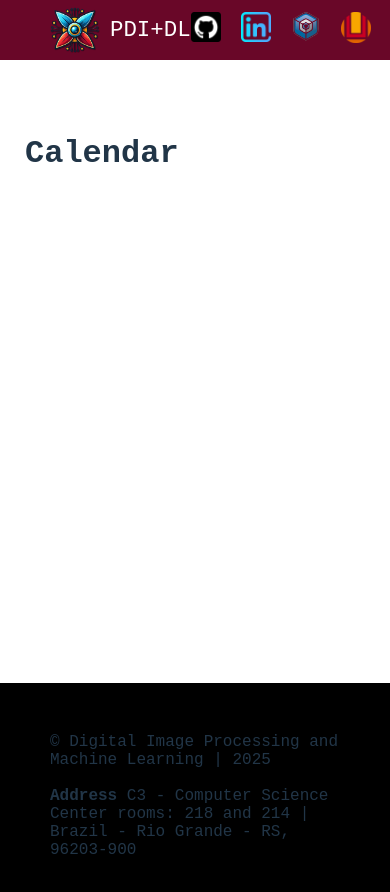
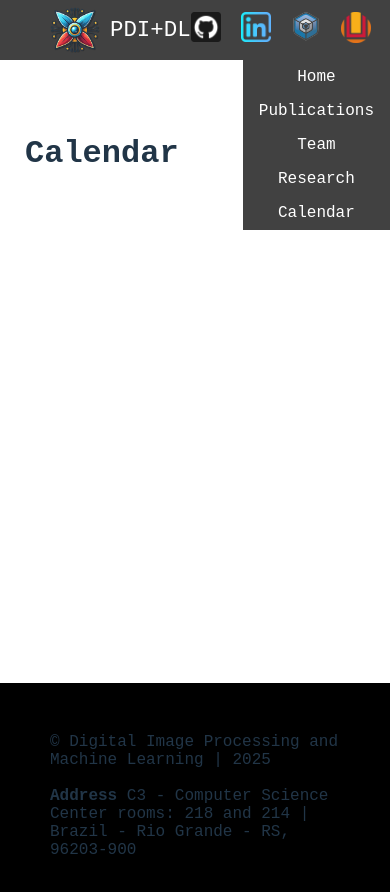
Before and after one commit to PDI-DL/PDI-DL.github.io, a React (Vite) app: page /#/calendar in a window 390 px wide. Shown: the top 892 px of the page. Built offline with nearby package versions, Linux system fonts and the light colour scheme.

Commit message:
Alterações no header

```diff
--- a/src/App.css
+++ b/src/App.css
@@ -22,10 +22,14 @@
 /* Header Section */
 
 header{
+    position: sticky;
+    top: 0;
+    z-index: 100;
     display: flex;
     align-items: center;
     height: 60px;
-    background-color: rgb(105, 7, 40);
+    background-color: rgb(44, 44, 44);
+    opacity: 0.9;
     margin-bottom: var(--header_footer_spacing);
 }
 
@@ -141,6 +145,25 @@ footer{
 
 @media (max-width: 930px){
     #internal_links{
-      display: none;
+      /* display: none; */
+      position: absolute;
+      right: 0;
+      top: 100%;
+      display: flex;
+      flex-flow: column wrap;
+      background-color: rgb(44, 44, 44);
     }
+
+    #internal_links li{
+      margin: 0 !important;
+    }
+
+    #internal_links li a{
+      display: block;
+      text-align: center;
+      /* width: 100%; */
+      padding: 0.5rem 1rem;
+    }
+
+
 }
--- a/src/components/News.css
+++ b/src/components/News.css
@@ -32,6 +32,7 @@
     flex-flow: row wrap;
     gap: 15px;
     justify-content: space-between;
+    align-items: center;
 }
 
 .card{
@@ -64,7 +65,7 @@
 }
 
 .off_maxHeight{
-    max-height: 1000px !important;
+    max-height: fit-content !important;
 }
 
 @media  (max-width: 1040px){
```
